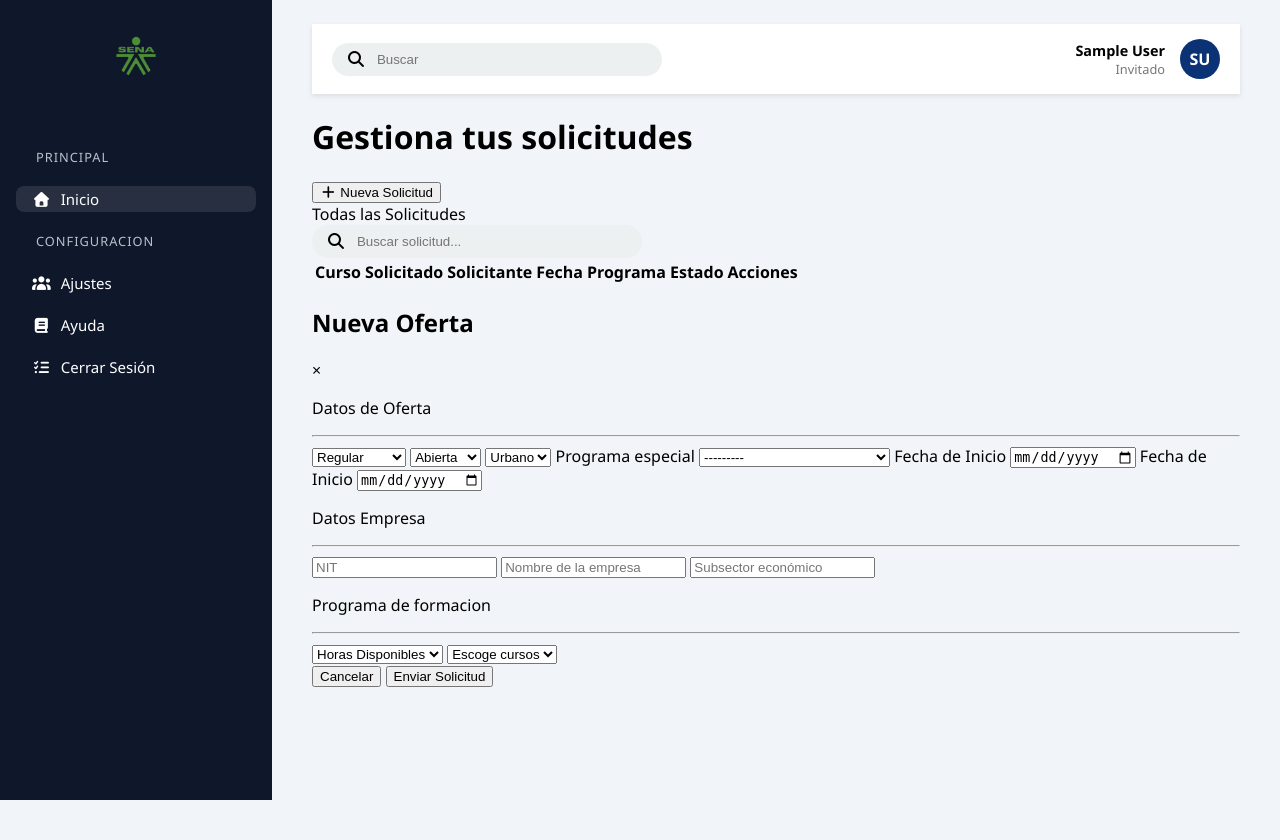
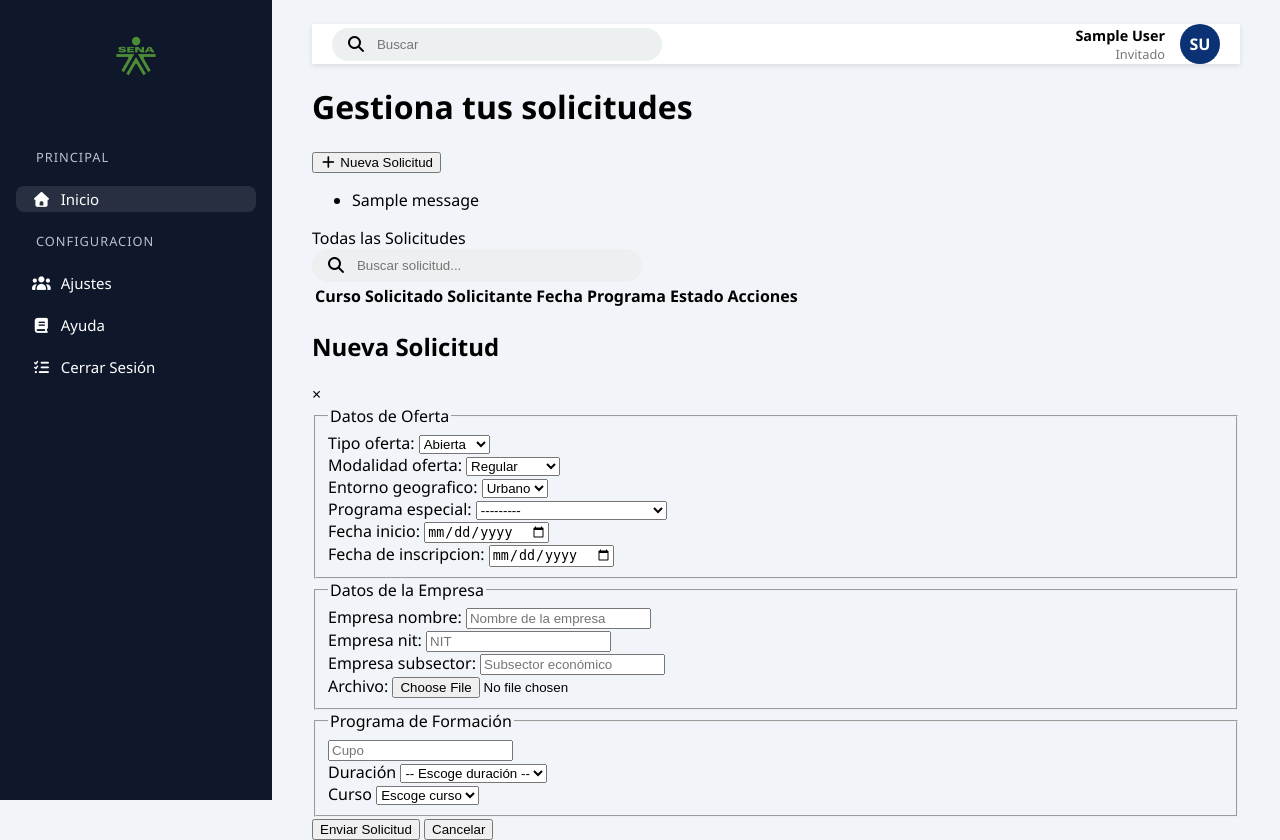
Before and after one commit to FjoseMejia/gestion_cursos, a Django app: page /ofertas in a window 1280 px wide. Before the commit the page ends 800 px from the top, so only its background shows below. Run offline with Django 5.2, Linux system fonts and the light colour scheme; a user stored in the database is signed in; tables that the repository leaves empty hold one stand-in row (values such as "Sample post"); one stand-in notice (Sample message) is shown; lists and menus that the app fills with data are empty.

Commit message:
hecha la solicitud, sin estilos del formulario

```diff
--- a/ofertas/forms.py
+++ b/ofertas/forms.py
@@ -1,5 +1,5 @@
 from django import forms
-from .models import Oferta, Lugar, Horario, EmpresaSolicitante
+from .models import Oferta, Lugar, Horario, EmpresaSolicitante, ProgramaFormacion
 
 
 class OfertaForm(forms.ModelForm):
@@ -27,20 +27,26 @@ class OfertaForm(forms.ModelForm):
         widget=forms.TextInput(attrs={'class': 'form__input', 'placeholder': 'Subsector económico'})
     )
 
+    programa = forms.ModelChoiceField(
+        queryset= ProgramaFormacion.objects.all(),
+        required=True,
+        label="Curso",
+        widget=forms.Select(attrs={'id': 'selector-cursos', 'class': 'form__input'})
+    )
+
     class Meta:
         model = Oferta
         fields = [
             'modalidad_oferta', 'tipo_oferta', 'entorno_geografico',
             'programa', 'cupo', 'empresa_solicitante',
             'programa_especial',
-            'fecha_inicio', 'fecha_de_inscripcion', 'fecha_terminacion',
+            'fecha_inicio', 'fecha_de_inscripcion',  'archivo',
         ]
 
         widgets = {
             'modalidad_oferta': forms.Select(),
             'tipo_oferta': forms.Select(),
             'entorno_geografico': forms.Select(),
-            'programa': forms.TextInput(attrs={'id': 'programa-input', 'class': 'form__input', 'placeholder': 'Escribe el curso...'}),
             'cupo': forms.NumberInput(attrs={'class': 'form__input', 'placeholder': 'Cupo', 'min': 1}),
             'programa_especial': forms.Select(),
             'ficha': forms.TextInput(attrs={'class': 'form__input', 'placeholder': 'Ficha'}),
--- a/ofertas/models.py
+++ b/ofertas/models.py
@@ -192,15 +192,15 @@ class Oferta(models.Model):
     lugar= models.ForeignKey(Lugar, on_delete=models.PROTECT, null=True, blank=True)
     horario= models.ForeignKey(Horario, on_delete=models.PROTECT, null=True, blank=True)
     estado= models.ForeignKey(Estado, on_delete=models.PROTECT)
-
+    archivo = models.FileField(upload_to='ofertas/', default='', blank=True)
     cupo= models.IntegerField()
     empresa_solicitante= models.ForeignKey(EmpresaSolicitante, on_delete=models.PROTECT, null=True, blank=True)
     programa_especial= models.ForeignKey(ProgramaEspecial, on_delete=models.PROTECT, null=True, blank=True)
     ficha= models.CharField(max_length=255, null=True, blank=True)
     codigo_de_solicitud= models.CharField(max_length=100, null=True, blank=True)
     fecha_inicio= models.DateField()
-    fecha_terminacion= models.DateField()
-    fecha_de_inscripcion= models.DateField()
+    fecha_terminacion= models.DateField(null=True, blank=True)
+    fecha_de_inscripcion= models.DateField(null=True, blank=True)
 
     def __str__(self):
         return f"Oferta {self.codigo_de_solicitud} - {self.tipo_oferta}"
--- a/ofertas/static/css/oferta_instructor.css
+++ b/ofertas/static/css/oferta_instructor.css
@@ -126,3 +126,7 @@ table th {
     justify-content: flex-end;
     gap: 10px;
 }
+
+.campos-empresa {
+    display: none;
+}
--- a/ofertas/templates/ofertas.html
+++ b/ofertas/templates/ofertas.html
@@ -1,5 +1,5 @@
 {% extends 'layout.html' %}
-{% block title %}Gestion de Ofertas{% endblock %}
+{% block title %}Gestión de Ofertas{% endblock %}
 
 {% block content %}
 <div id="requests-view" class="view-container">
@@ -10,16 +10,20 @@
         </button>
     </div>
 
+    {% if messages %}
+        <ul class="messages">
+            {% for message in messages %}
+                <li class="{{ message.tags }}">{{ message }}</li>
+            {% endfor %}
+        </ul>
+    {% endif %}
+
     <div class="card">
         <div class="card-header">
             <div class="card-title">Todas las Solicitudes</div>
             <div class="search-bar">
                 <i class="fas fa-search"></i>
-          <input
-            type="text"
-            placeholder="Buscar solicitud..."
-            id="request-search"
-          />
+                <input type="text" placeholder="Buscar solicitud..." id="request-search"/>
             </div>
         </div>
         <table>
@@ -34,67 +38,141 @@
                 </tr>
             </thead>
             <tbody id="all-requests-table-body">
-          <!-- Content will be populated by JavaScript -->
+                <!-- Content populated by JS -->
             </tbody>
         </table>
     </div>
 </div>
 
+<!-- Modal -->
 <div id="request-modal" class="modal">
     <div class="modal-content">
         <div class="modal-header">
-      <h2 class="modal-title">Nueva Oferta</h2>
+            <h2 class="modal-title">Nueva Solicitud</h2>
             <span class="close">&times;</span>
         </div>
 
+        <form class="form" method="POST" action="{% url 'ofertas:index' %}" enctype="multipart/form-data">
+            {% csrf_token %}
             <div class="modal-body">
-       <form class="form" method="POST" action="{% url 'ofertas:index' %}">
 
-            {% csrf_token %}
-            <p>Datos de Oferta</p>
-            <hr>
-            {{ form.modalidad_oferta  }}
+                <fieldset>
+                    <legend>Datos de Oferta</legend>
+
+                    <div class="form-group">
+                        {{ form.tipo_oferta.label_tag }}
                         {{ form.tipo_oferta }}
+                        {% for error in form.tipo_oferta.errors %}
+                            <div class="form-error">{{ error }}</div>
+                        {% endfor %}
+                    </div>
+
+                    <div class="form-group">
+                        {{ form.modalidad_oferta.label_tag }}
+                        {{ form.modalidad_oferta }}
+                        {% for error in form.modalidad_oferta.errors %}
+                            <div class="form-error">{{ error }}</div>
+                        {% endfor %}
+                    </div>
+
+                    <div class="form-group">
+                        {{ form.entorno_geografico.label_tag }}
                         {{ form.entorno_geografico }}
-            <label>Programa especial</label>
+                        {% for error in form.entorno_geografico.errors %}
+                            <div class="form-error">{{ error }}</div>
+                        {% endfor %}
+                    </div>
+
+                    <div class="form-group">
+                        {{ form.programa_especial.label_tag }}
                         {{ form.programa_especial }}
+                        {% for error in form.programa_especial.errors %}
+                            <div class="form-error">{{ error }}</div>
+                        {% endfor %}
+                    </div>
 
-            <label>Fecha de Inicio</label>
+                    <div class="form-group">
+                        {{ form.fecha_inicio.label_tag }}
                         {{ form.fecha_inicio }}
+                        {% for error in form.fecha_inicio.errors %}
+                            <div class="form-error">{{ error }}</div>
+                        {% endfor %}
+                    </div>
 
-            <label>Fecha de Inicio</label>
+                    <div class="form-group">
+                        {{ form.fecha_de_inscripcion.label_tag }}
                         {{ form.fecha_de_inscripcion }}
+                        {% for error in form.fecha_de_inscripcion.errors %}
+                            <div class="form-error">{{ error }}</div>
+                        {% endfor %}
+                    </div>
 
+                </fieldset>
 
-            <p>Datos Empresa</p>
-            <hr>
+                <fieldset>
+                    <legend>Datos de la Empresa</legend>
+
+                    <div class="form-group">
+                        {{ form.empresa_nombre.label_tag }}
+                        {{ form.empresa_nombre }}
+                        {% for error in form.empresa_nombre.errors %}
+                            <div class="form-error">{{ error }}</div>
+                        {% endfor %}
+                    </div>
+
+                    <div class="form-group">
+                        {{ form.empresa_nit.label_tag }}
                         {{ form.empresa_nit }}
-            {{ form.empresa_nombre }}
+                        {% for error in form.empresa_nit.errors %}
+                            <div class="form-error">{{ error }}</div>
+                        {% endfor %}
+                    </div>
+
+                    <div class="form-group">
+                        {{ form.empresa_subsector.label_tag }}
                         {{ form.empresa_subsector }}
+                        {% for error in form.empresa_subsector.errors %}
+                            <div class="form-error">{{ error }}</div>
+                        {% endfor %}
+                    </div>
 
-            <p>Programa de formacion</p>
-            <hr>
+                    <div class="form-group">
+                        {{ form.archivo.label_tag }}
+                        {{ form.archivo }}
+                        {% for error in form.archivo.errors %}
+                            <div class="form-error">{{ error }}</div>
+                        {% endfor %}
+                    </div>
 
+                </fieldset>
 
-
-            <select id="selector-horas">
-                <option value="">Horas Disponibles</option>
+                <fieldset>
+                    <legend>Programa de Formación</legend>
+                    {{ form.cupo }}
+                    <div class="form-group">
+                        <label for="selector-duracion">Duración</label>
+                        <select id="selector-duracion" name="duracion">
+                            <option value="">-- Escoge duración --</option>
+                            {% for d in duraciones %}
+                                <option value="{{ d }}">{{ d }}</option>
+                            {% endfor %}
                         </select>
-
-            <select id="selector-cursos">
-                <option value="">Escoge cursos</option>
+                    </div>
+                    <div class="form-group">
+                        <label for="selector-cursos">Curso</label>
+                        <select id="selector-cursos" name="programa">
+                            <option value="">Escoge curso </option>
                         </select>
-
-       </form>
-
+                    </div>
+                </fieldset>
 
             </div>
+
             <div class="modal-footer">
-      <button class="btn btn-danger" id="cancel-request">Cancelar</button>
-      <button class="btn btn-success" id="submit-request">
-        Enviar Solicitud
-      </button>
+                <button type="submit" class="btn btn-success" id="submit-request">Enviar Solicitud</button>
+                <button type="button" class="btn btn-danger" id="cancel-request">Cancelar</button>
             </div>
+        </form>
     </div>
 </div>
 {% endblock %}
--- a/ofertas/urls.py
+++ b/ofertas/urls.py
@@ -4,9 +4,8 @@ from . import views
 app_name = 'ofertas'
 urlpatterns = [
     path("", views.index, name="index"),
-    path("programas-sugeridos/", views.programas_sugeridos, name="programas-sugeridos"),
-    path("duraciones-disponibles/", views.duraciones_disponibles, name="duraciones-disponibles"),
     path("solicitud/", views.solicitudes, name="solicitud"),
     path("reportes/", views.reportes, name='reportes'),
     path("reportes/crear/", views.crear_reporte, name='crear_reporte'),
+    path('/api/programas_sugeridos/', views.programas_sugeridos, name='programas_sugeridos'),
 ]
--- a/ofertas/views.py
+++ b/ofertas/views.py
@@ -1,11 +1,13 @@
 from django.contrib.auth.decorators import login_required
 from django.shortcuts import render
 from django.http import JsonResponse, HttpResponse
+from django.contrib import messages
+
 from .models import ProgramaFormacion
 from ofertas.forms import OfertaForm
 from django.db.models import Count
 from django.shortcuts import redirect
-from .models import NivelFormacion
+from .models import Estado
 
 
 # Create your views here.
@@ -14,7 +16,33 @@ def index(request):
     user = request.user
     grupo = user.groups.first()
     grupo_nombre = grupo.name if grupo else "Invitado"
-    form = OfertaForm()
+    duraciones = ProgramaFormacion.objects.values_list('duracion', flat=True).distinct().order_by('duracion')
+
+    if request.method == "POST":
+        form = OfertaForm(request.POST, request.FILES)
+        if form.is_valid():
+            oferta = form.save(commit=False)
+            oferta.usuario = user
+
+            # Tomar el ID del programa seleccionado en el select
+            programa_id = request.POST.get('programa')
+
+            if programa_id:
+                try:
+                    oferta.programa = ProgramaFormacion.objects.get(id=programa_id)
+                except ProgramaFormacion.DoesNotExist:
+                    messages.error(request, "El programa seleccionado no existe.")
+                    return redirect('ofertas:index')
+
+            oferta.estado = Estado.objects.get(id=1)
+            oferta.save()
+            messages.success(request, "¡Solicitud enviada correctamente!")
+            return redirect('ofertas:index')
+        else:
+            messages.error(request, "Hubo un error al enviar la solicitud. Verifica los datos.")
+            print(form.errors.as_json())
+    else:
+        form = OfertaForm()
 
     return render(
         request,
@@ -23,13 +51,11 @@ def index(request):
             'grupo_nombre': grupo_nombre,
             'css_file': f'css/oferta_{grupo_nombre.lower()}.css',
             'js_file': f'js/oferta_{grupo_nombre.lower()}.js',
-            'form': form
+            'form': form,
+            'duraciones': duraciones
         }
     )
 
-def duraciones_disponibles(request):
-    duraciones = ProgramaFormacion.objects.values_list('duracion', flat=True).distinct().order_by('duracion')
-    return JsonResponse(list(duraciones), safe=False)
 
 def programas_sugeridos(request):
     duracion = request.GET.get("duracion", "")
```
Also changed, not shown: ofertas/static/js/oferta_instructor.js (+46 -17 lines), ofertas/migrations/0007_oferta_archivo.py (added), ofertas/migrations/0008_alter_oferta_fecha_de_inscripcion.py (added), ofertas/migrations/0009_alter_oferta_fecha_terminacion.py (added). Lines whose indentation alone changed are shown as unchanged.
